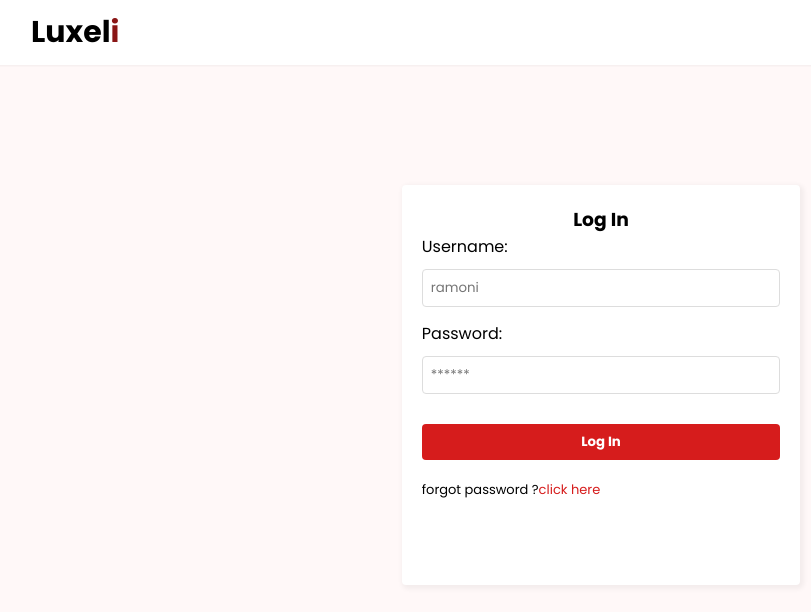
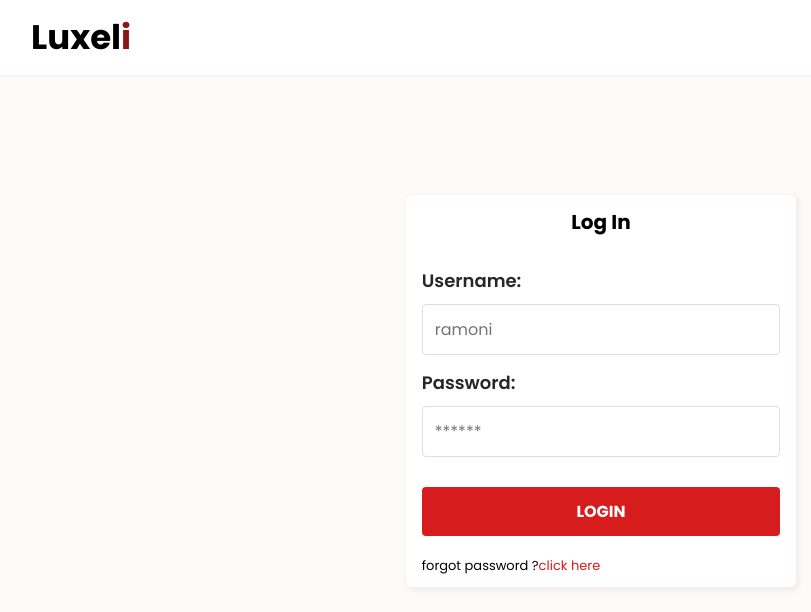
Before and after one commit to ramoniabiola/e-commerce, a React (Create React App) app in the folder admin/: page /login in a window 1280 px wide. Shown: the top 612 px of the page, without its empty margins (39-850 px from the left). Built offline with nearby package versions, Linux system fonts and the light colour scheme.

Commit message:
adjusted the all round styling of the login page

```diff
--- a/admin/src/components/topbar/Topbar.js
+++ b/admin/src/components/topbar/Topbar.js
@@ -13,6 +13,8 @@ import DialogContent from '@mui/material/DialogContent';
 import DialogContentText from '@mui/material/DialogContentText';
 import DialogTitle from '@mui/material/DialogTitle';
 import Slide from '@mui/material/Slide';
+import { useSelector} from "react-redux"
+
 
 
 
@@ -22,13 +24,11 @@ const Transition = React.forwardRef(function Transition(props, ref) {
 
 
 
-
-
-
 const Topbar = () => {
   const [dropdownOpen, setDropdownOpen] = useState(false);
   const { handleLogout } = useLogout();
   const [open, setOpen] = useState(false);
+  const currentUser = useSelector((state) => state.user?.user?.currentUser);
 
 
   const handleDropdownToggle = () => {
@@ -75,11 +75,11 @@ const Topbar = () => {
           <div className="topbarIconContainer">
             <SettingsIcon />
           </div>
-          <img src="https://th.bing.com/th/id/R.064a17bab0f7d2a0f8d50e290cabc300?rik=tvO3cskOSIoniQ&pid=ImgRaw&r=0" alt="" className="topAvatar" />
+            <img src={currentUser.img || "https://th.bing.com/th/id/R.064a17bab0f7d2a0f8d50e290cabc300?rik=tvO3cskOSIoniQ&pid=ImgRaw&r=0"} alt="" className="topAvatar" />
           <div className="dropdown" onClick={handleDropdownToggle}>
             {!dropdownOpen ?
               (<ArrowDropDownRounded style={{ marginTop: "12px", fontSize: "30px"}} />) :
-              (<ArrowDropUpRounded style={{ marginTop: "12px", fontSize: "30px"}} />
+               (<ArrowDropUpRounded style={{ marginTop: "12px", fontSize: "30px"}} />
             )}
             {dropdownOpen && (
               <div className="dropdownMenu">
--- a/admin/src/pages/login/Login.js
+++ b/admin/src/pages/login/Login.js
@@ -21,11 +21,6 @@ const Login = () => {
 
   return (
     <div className="login">
-      {loadingSpinner && (
-        <div className="loading-spinner-overlay">
-          <CircularProgress className="loading-spinner" />
-        </div>
-      )}
       <div className="loginTopbar">
         <span className="loginLogo">
           Luxel<span>i</span>
@@ -36,7 +31,7 @@ const Login = () => {
         <label>Username:</label>
         <input
           value={username}
-          onChange={e => setUsername(e.target.value)}
+          onChange={(e) => setUsername(e.target.value)}
           className="loginInput"
           type="text"
           placeholder="ramoni"
@@ -44,12 +39,14 @@ const Login = () => {
         <label>Password:</label>
         <input
           value={password}
-          onChange={e => setPassword(e.target.value)}
+          onChange={(e) => setPassword(e.target.value)}
           className="loginInput"
           type="password"
           placeholder="******"
         />
-        <button onClick={handleClick} className="loginButton">Log In</button>
+        <button onClick={handleClick} className="loginButton">
+        {loadingSpinner ? <CircularProgress size={20} style={{ color: 'white'}} /> : "LOGIN"}
+        </button>
         {error && <p className='loginError'>{error}</p>} {/* Display the error if it exists */}
         <span className='loginForgot'>forgot password ?<a href="https://localhost:3000/">click here</a></span>
       </form>
--- a/admin/src/pages/login/login.css
+++ b/admin/src/pages/login/login.css
@@ -1,21 +1,21 @@
 .login {
   height: 100vh;
   width: 100vw;
-    background-color: rgba(255, 248, 248);
+  background-color: rgb(254, 250, 250);
 }
 
 .loginTopbar {
   background: #fff;
   box-shadow: rgba(0, 0, 0, 0.05) 0px 1px 2px 0px;
   margin: 0 auto;
-  padding: 10px 20px;
+  padding: 12px 20px;
   display: flex;
   justify-content: space-between;
 }
 
 .loginLogo {
   font-weight: bold;
-  font-size: 30px;
+  font-size: 34px;
   color: black;
   cursor: pointer;
   align-items: center;
@@ -24,37 +24,46 @@
 }
 
 .loginLogo span {
-  color:  rgb(138, 22, 22);
+  color: rgb(138, 22, 22);
 }
 
-
 .loginForm {
-  align-items: center;
+  display: flex;
+  align-items: flex-start;
   justify-content: center;
   flex-direction: column;
   width: 28%;
   height: 45%;
   margin: 120px auto;
-  padding: 20px;
+  padding: 16px;
   background: white;
-  border-radius: 4px;
+  border-radius: 6px;
   box-shadow: 2px 2px 5px 2px rgba(0, 0, 0, 0.05);
 }
 
 .loginTitle {
   text-align: center;
+  width: 100%;
+  font-size: 20px;
+  margin-bottom: 30px;
 }
 
-
-.loginForm > label,.loginInput {
+.loginForm > label, .loginInput {
   display: block;
 }
 
+.loginForm > label {
+  font-size: 18px;
+  font-weight: 600;
+  color: #27272a;
+}
+
 .loginInput {
-    padding: 8px;
+  padding: 12px;
   min-width: 40%;
   margin-top: 10px;
   margin-bottom: 14px;
+  font-size: 16px;
   width: 100%;
   border: 1px solid #ddd;
   border-radius: 4px;
@@ -65,42 +74,37 @@
   background: #d61c1c;
   border: 0;
   color: #fff;
-  padding: 8px;
+  padding: 12px;
   font-weight: bold;
   font-family: "Poppins";
+  font-size: medium;
   border-radius: 4px;
   cursor: pointer;
   margin-top: 16px;
   width: 100%;
-
 }
-
 
 .loginButton:hover {
   background-color: #a80d0d;
-
 }
 
-.loginForgot{
+.loginForgot {
   display: block;
   margin-top: 20px;
   font-size: small;
 }
-
 
 .loginForgot a {
   text-decoration: none;
   color: #d61c1c;
 }
 
-
-
 .loginForgot a:hover {
   text-decoration: underline;
   color: #d61c1c;
 }
 
-.loginError{
+.loginError {
   margin-top: 5px;
   padding: 10px;
   background: #ffefef;
```
Lines whose indentation alone changed are shown as unchanged.
